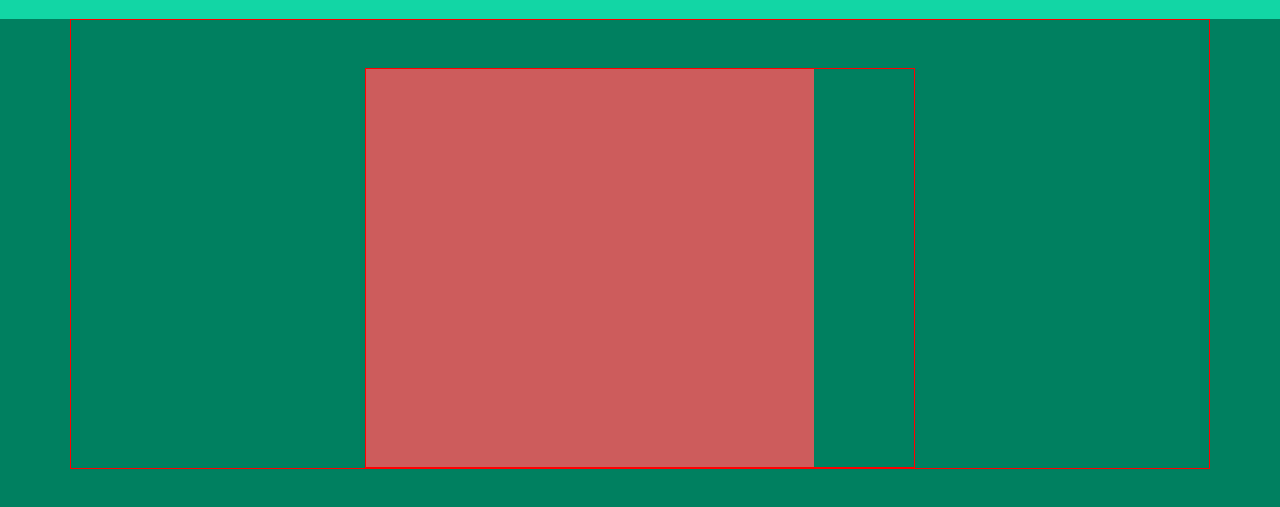
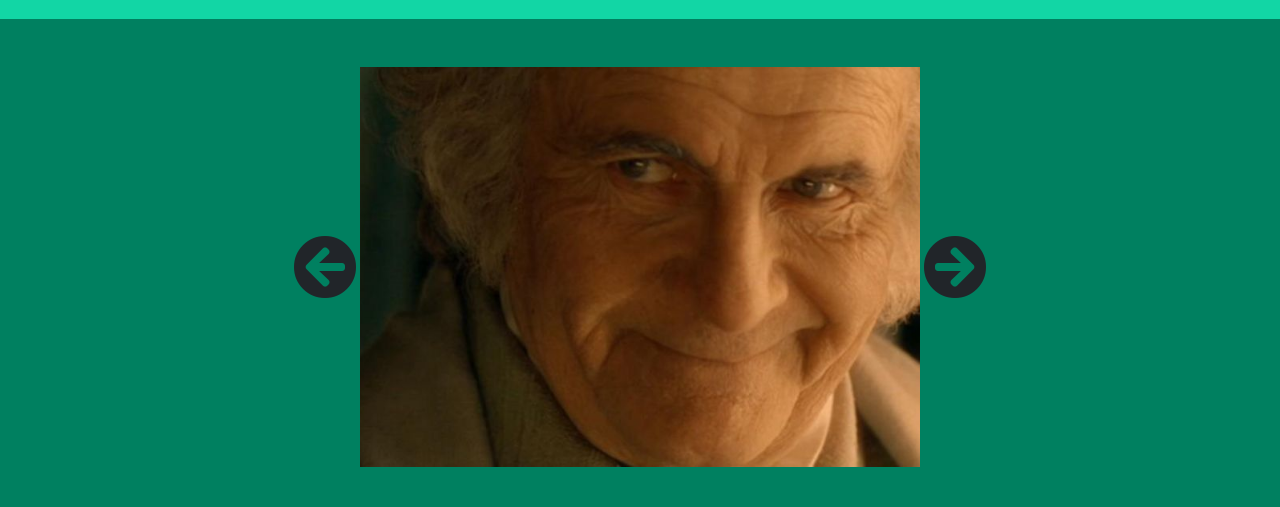
Before and after one commit to gualtierigio/vue-slider, a plain HTML site: page index.html in a window 1280 px wide. Shown: the part 101-608 px from the top of the page. Drawn offline with nearby package versions, Linux system fonts and the light colour scheme.

Commit message:
immagini scorrono quasi correttamente

```diff
--- a/css/style.css
+++ b/css/style.css
@@ -22,26 +22,29 @@ main{
     height: 800px;
 }
 
-.col-12{
-    border: 1px solid red;
-}
-
 .cornice{
     display: flex;
     height: 400px;
-    width: 550px;
+    width: 700px;
     margin: auto;
-    border: 1px solid red;
 }
 
 .img-wrap{
-    width: calc(100% - 100px);
+    width: calc(100% - 140px);
     height: 100%;
-    background-color: indianred;
 }
 
-.go-back.go-forward{
+img.fit-in{
+    width: 100%;
     height: 100%;
-    width: 50px;
-    background-color: rgb(115, 105, 255);
+    object-fit: cover;
 }
+
+.go-back, .go-forward{
+    height: 100%;
+    width: 70px;
+}
+
+i {
+    font-size: 4rem;
+}
--- a/index.html
+++ b/index.html
@@ -23,11 +23,15 @@
                 <div class="row">
                     <div class="pt-5 col-12 d-flex justify-content-center">
                         <div class="cornice">
-                            <div class="go-back"></div>
+                            <div class="go-back d-flex justify-content-center align-items-center">
+                                <i @click="goBack" class="fas fa-arrow-circle-left"></i>
+                            </div>
                             <div class="img-wrap">
-
+                               <img class="fit-in" :src="hobbits[indexOfImg].sourceImg" alt="hobbit img">
                             </div>
-                            <div class="go-forward"></div>
+                            <div class="go-forward d-flex justify-content-center align-items-center">
+                                <i @click="goForward" class="fas fa-arrow-circle-right"></i>
+                            </div>
                         </div>
                     </div>
                 </div>
--- a/javascript/myscript.js
+++ b/javascript/myscript.js
@@ -42,7 +42,7 @@ var app = new Vue({
       goBack: function (){
         this.indexOfImg--
       },
-      goFarward: function (){
+      goForward: function (){
         this.indexOfImg++
       },
     },
```
